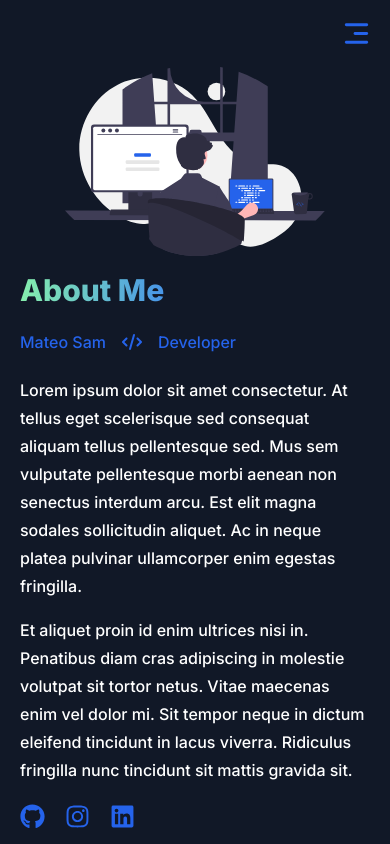
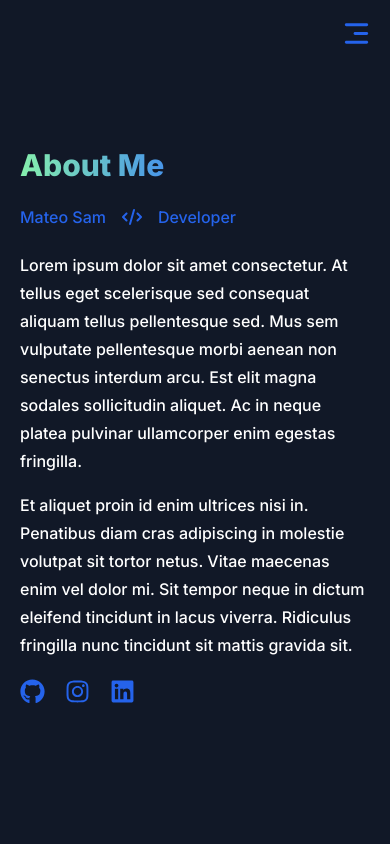
Before and after one commit to sammateo/portfolio-update, a Next.js app: page /about in a window 390 px wide. Built offline with nearby package versions, Linux system fonts and the light colour scheme.

Commit message:
remove image from about

```diff
--- a/app/about/page.tsx
+++ b/app/about/page.tsx
@@ -7,10 +7,10 @@ import { FaInstagram, FaGithub, FaLinkedin } from "react-icons/fa6";
 export default function page() {
 	let socialIconSize: number = 25;
 	return (
-		<div className="bg-gray-900 flex flex-col md:gap-y-20">
+		<div className="bg-gray-900 flex flex-col gap-y-20">
 			<Navigation />
 			<div className="grid grid-cols-1 md:grid-cols-2 gap-y-4 md:py-10">
-				<div className="flex items-center">
+				<div className="hidden md:flex items-center">
 					<div className="flex w-4/6 lg:1/2 mx-auto">
 						<AboutImage />
 					</div>
```
